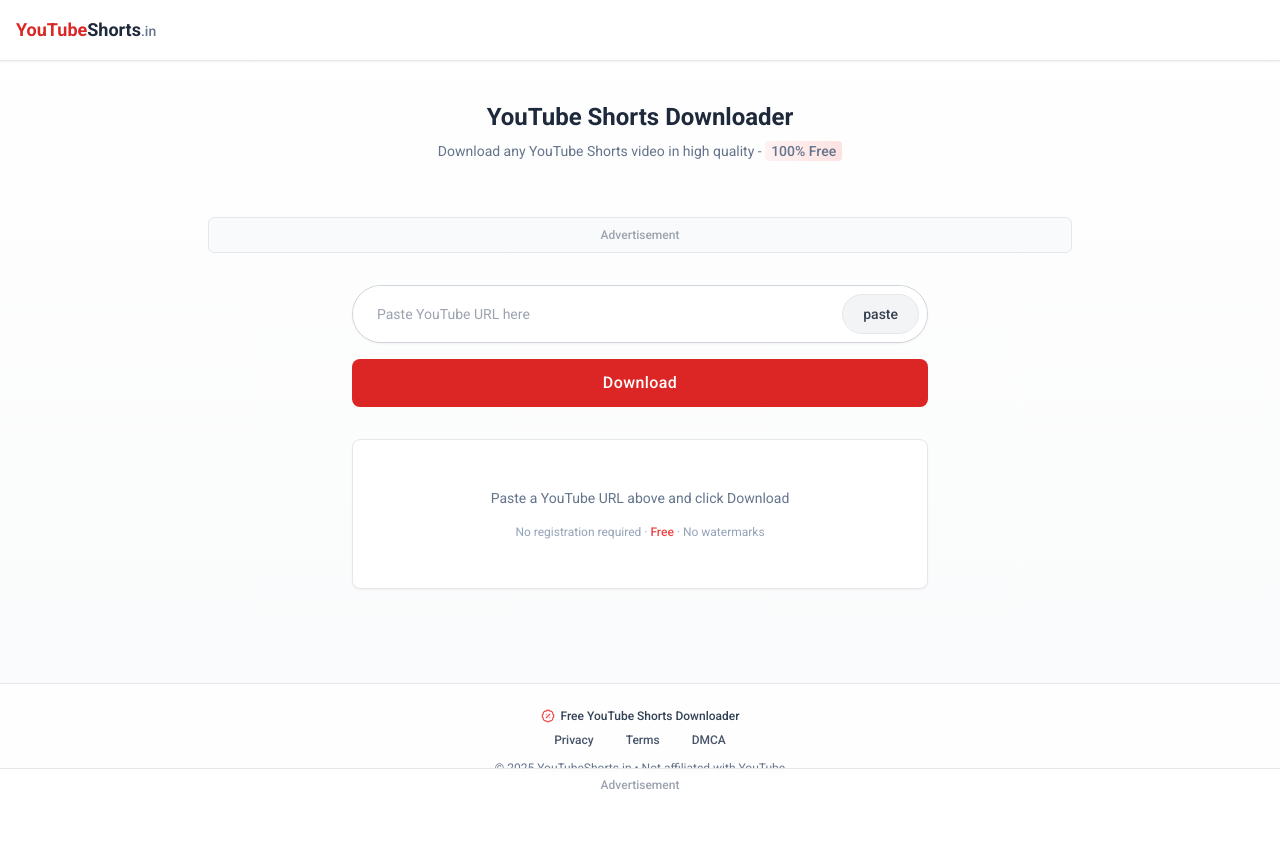
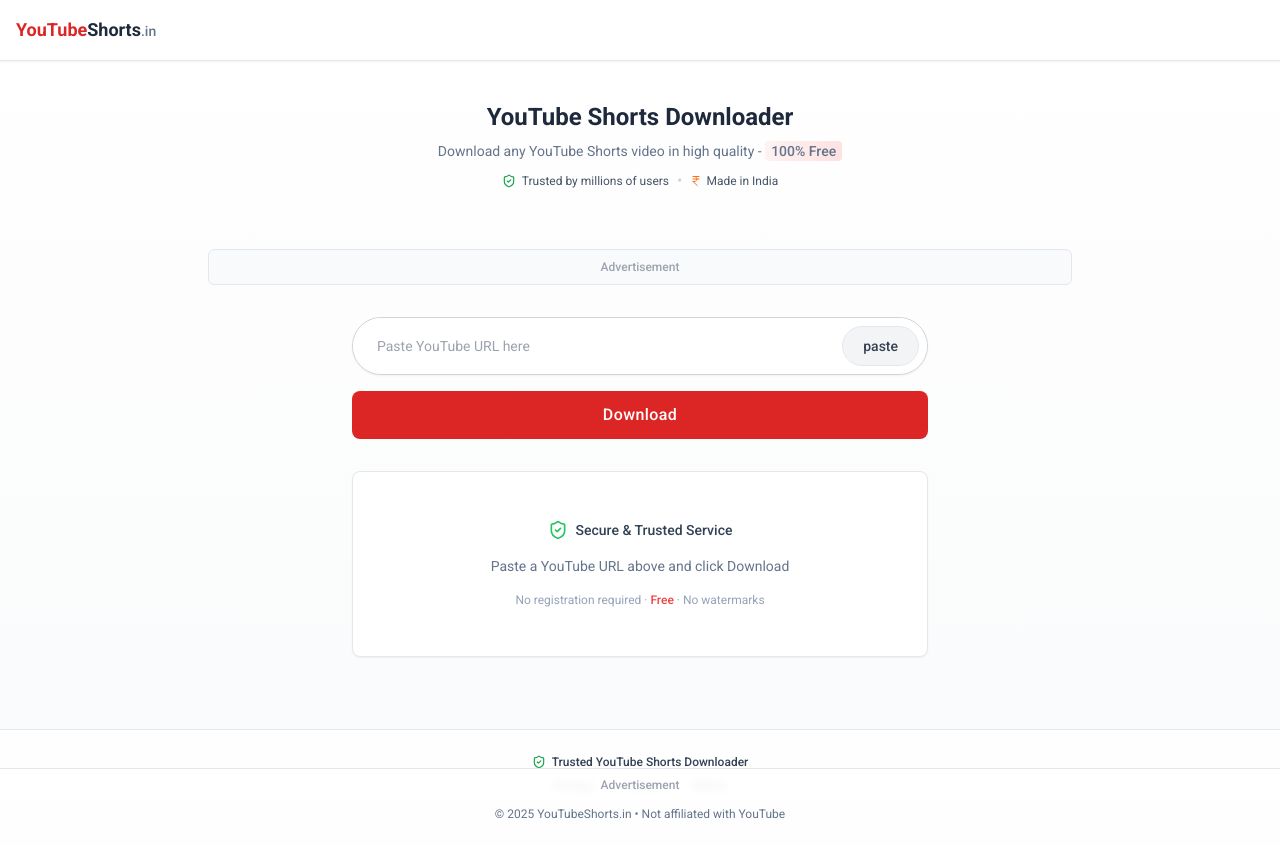
Before and after one commit to TheKartikeyaMohan/shorts-swift-grabber, a React (Vite) app: page / in a window 1280 px wide. Before the commit the page ends 800 px from the top, so only its background shows below. Built offline with nearby package versions, Linux system fonts and the light colour scheme.

Commit message:
Refactor: Update free icon to trust icon
Replaced the free icon with a trust icon to enhance credibility and make the site appear more genuine.

```diff
--- a/src/components/Footer.tsx
+++ b/src/components/Footer.tsx
@@ -1,6 +1,6 @@
 
 import { Link } from "react-router-dom";
-import { BadgePercent } from "lucide-react";
+import { ShieldCheck } from "lucide-react";
 
 const Footer = () => {
   const currentYear = new Date().getFullYear();
@@ -10,8 +10,8 @@ const Footer = () => {
       <div className="max-w-xl mx-auto">
         <div className="flex flex-col items-center">
           <div className="flex items-center justify-center mb-2">
-            <BadgePercent className="h-3.5 w-3.5 text-red-500 mr-1.5" />
-            <span className="text-xs text-slate-700 font-medium">Free YouTube Shorts Downloader</span>
+            <ShieldCheck className="h-3.5 w-3.5 text-green-600 mr-1.5" />
+            <span className="text-xs text-slate-700 font-medium">Trusted YouTube Shorts Downloader</span>
           </div>
           <div className="flex justify-center space-x-8 text-xs text-slate-600">
             <Link to="/privacy" className="hover:text-red-600 transition-colors font-medium">Privacy</Link>
--- a/src/components/LoadingState.tsx
+++ b/src/components/LoadingState.tsx
@@ -1,6 +1,7 @@
 
 import { useState, useEffect } from "react";
 import { Progress } from "@/components/ui/progress";
+import { ShieldCheck } from "lucide-react";
 
 const LoadingState = () => {
   const [progress, setProgress] = useState(0);
@@ -29,9 +30,12 @@ const LoadingState = () => {
     <div className="flex flex-col items-center justify-center py-12 space-y-5">
       <div className="w-full max-w-xl yt-card p-6 bg-white">
         <Progress value={progress} className="h-1 bg-gray-100" />
-        <p className="text-sm text-gray-500 mt-4 text-center">
-          Analyzing your video...
-        </p>
+        <div className="flex items-center justify-center mt-4">
+          <ShieldCheck className="h-4 w-4 text-green-500 mr-2 animate-pulse" />
+          <p className="text-sm text-gray-600">
+            Securely analyzing your video...
+          </p>
+        </div>
       </div>
     </div>
   );
--- a/src/pages/Index.tsx
+++ b/src/pages/Index.tsx
@@ -9,6 +9,7 @@ import Footer from "@/components/Footer";
 import { Toaster } from "sonner";
 import { toast } from "sonner";
 import { Badge } from "@/components/ui/badge";
+import { ShieldCheck, IndianRupee } from "lucide-react";
 
 const Index = () => {
   const [isLoading, setIsLoading] = useState(false);
@@ -54,6 +55,13 @@ const Index = () => {
           <p className="text-sm text-slate-500">
             Download any YouTube Shorts video in high quality - <span className="bg-gradient-to-r from-red-50 to-red-100 px-1.5 py-0.5 rounded-sm font-medium">100% Free</span>
           </p>
+          <div className="flex items-center justify-center mt-2">
+            <ShieldCheck className="h-3.5 w-3.5 text-green-600 mr-1.5" />
+            <span className="text-xs text-slate-600">Trusted by millions of users</span>
+            <span className="mx-2 text-slate-300">•</span>
+            <IndianRupee className="h-3 w-3 text-orange-500 mr-1" />
+            <span className="text-xs text-slate-600">Made in India</span>
+          </div>
         </div>
 
         <AdBanner position="top" />
@@ -74,6 +82,10 @@ const Index = () => {
             </>
           ) : (
             <div className="text-center py-12 yt-card bg-white/60 backdrop-blur-sm mx-auto max-w-xl p-8 rounded-xl">
+              <div className="flex items-center justify-center mb-4">
+                <ShieldCheck className="h-5 w-5 text-green-500 mr-2" />
+                <span className="text-sm font-medium text-slate-700">Secure & Trusted Service</span>
+              </div>
               <p className="text-sm text-slate-500">
                 Paste a YouTube URL above and click Download
               </p>
```
